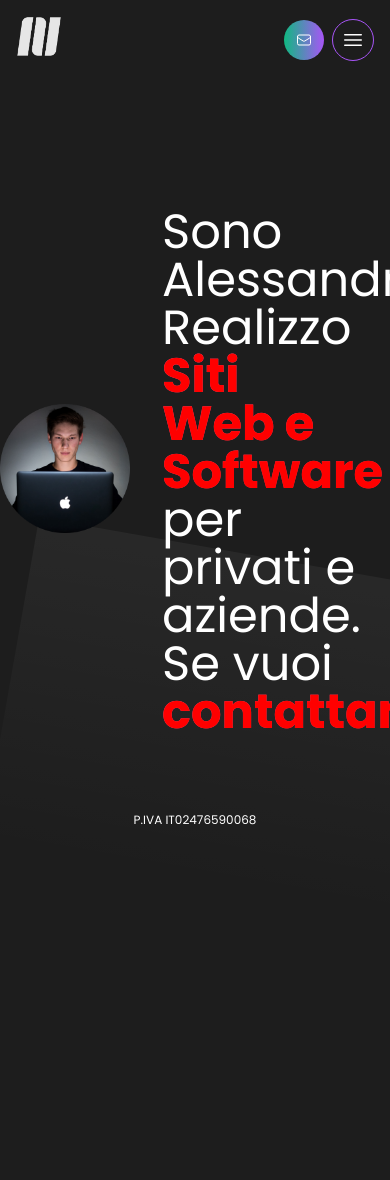
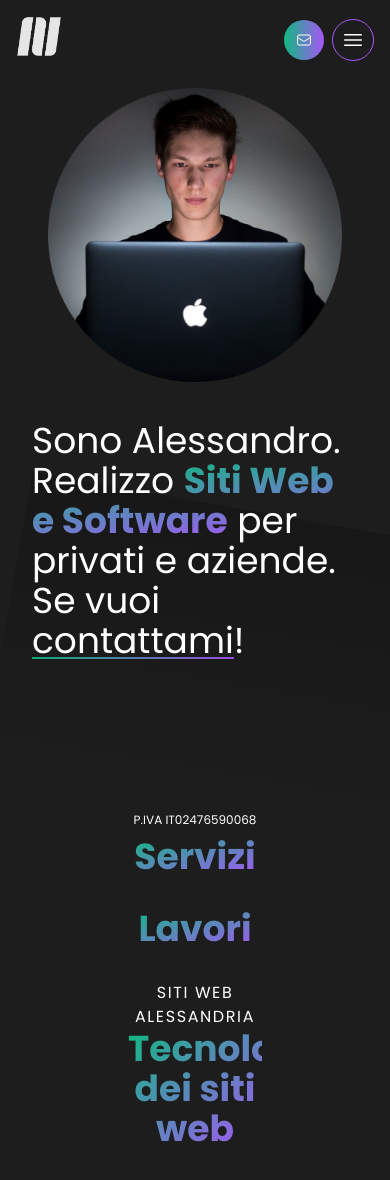
Before and after one commit to alessandroalessio/a2area.it, a Next.js app: page / in a window 390 px wide. Before the commit the page ends 912 px from the top, so only its background shows below. Built offline with nearby package versions, Linux system fonts and the light colour scheme.

Commit message:
Completed Hero without animations

```diff
--- a/components/Footer/Footer.js
+++ b/components/Footer/Footer.js
@@ -3,6 +3,7 @@ const commonData = require('../../data/common.json')
 function Footer(){
     return(
         <>
+
             <div className="fixed w-full bottom-0 left-0 text-center p-4 text-xs bg-dark">
                 P.IVA {commonData.VATNumber}
             </div>
--- a/pages/index.js
+++ b/pages/index.js
@@ -20,16 +20,30 @@ export default function Home() {
       <main>
         <Navbar />
 
-        <div className="hero pt-24 pb-36">
-          <div className="max-w-6xl mx-auto flex items-center h-1/2">
-            <div className="w-4/12">
-              <Image src={Me} title="Alessandro Alessio" alt="Alessandro Alessio" />
+        <div className="hero pt-0 md:pt-24 pb-36">
+          <div className="max-w-6xl mx-auto md:flex items-center h-1/2">
+            <div className="w-full md:w-4/12 pt-2 px-12 md:p-0">
+              <Image src={Me} title="Alessandro Alessio" alt="Alessandro Alessio" className="w-1/4 md:w-full" />
             </div>
-            <div className="w-8/12">
-              <h2 className="text-5xl p-8">Sono Alessandro.<br /> Realizzo <strong>Siti Web e Software</strong><br /> per privati e aziende.<br /> Se vuoi <a title="Preventivo Realizzazione Sito Web Alessandria"><strong>contattami</strong></a>!</h2>
+            <div className="w-full md:w-8/12">
+              <h2 className="text-4xl md:text-2xl lg:text-5xl p-8 md:p-8">
+                Sono Alessandro.<br />
+                Realizzo <strong>Siti Web e Software</strong> per privati e aziende.<br />
+                Se vuoi <Link href=""><a title="Preventivo Realizzazione Sito Web Alessandria">contattami</a></Link>!</h2>
             </div>
           </div>
         </div>
+
+        <section className="px-32 mb-8 text-center">
+          <h2 className="font-extrabold text-4xl text-transparent bg-clip-text bg-gradient-to-br from-emerald-500 to-purple-500">Servizi</h2>
+        </section>
+        <section className="px-32 mb-8 text-center">
+          <h2 className="font-extrabold text-4xl text-transparent bg-clip-text bg-gradient-to-br from-emerald-500 to-purple-500">Lavori</h2>
+        </section>
+        <section className="px-32 mb-8 text-center">
+          <h3 className="text-md uppercase tracking-widest">Siti Web Alessandria</h3>
+          <h2 className="font-extrabold text-4xl text-transparent bg-clip-text bg-gradient-to-br from-emerald-500 to-purple-500">Tecnologia dei siti web</h2>
+        </section>
 
         <Footer />
       </main>
--- a/styles/globals.scss
+++ b/styles/globals.scss
@@ -8,6 +8,12 @@ body{
     background-color: #1D1D1D;
     color: #fff;
 }
+
+strong{
+     @apply font-extrabold text-transparent bg-clip-text bg-gradient-to-br from-emerald-500 to-purple-500;
+}
+
+
 
 .hero{
     position: relative;
@@ -21,13 +27,34 @@ body{
         width: 200%;
         height: 100%;
         transform: rotate(10deg);
-        background: rgb(255,255,255);
-        background: linear-gradient(180deg, rgba(255,255,255,0.05) 0%, rgba(255,255,255,0) 40%);
+        background: rgb(0, 0, 0);
+        background: linear-gradient(180deg, rgba(0, 0, 0, 0.2) 0%, rgba(255, 255, 255, 0) 40%);
     }
 
-    strong{
-        color: red;
-        @apply bg-clip-text bg-gradient-to-br from-pink-400 to-red-600;
+    a{
+        position: relative;
+        overflow: hidden;
+        @apply text-transparent bg-clip-text bg-white;
+        @apply inline duration-500 ease-in-out;
+        &:after{
+            content: "";
+            position:absolute;
+            z-index: -1;
+            display: block;
+            bottom: 0.2em;
+            left: 0%;
+            width: 100%;
+            height: 0.05em;
+            // transform: translateY(100%);
+            @apply bg-gradient-to-r from-emerald-500 to-purple-500 duration-500 ease-in-out;
+        }
+        &:hover{
+            @apply text-transparent bg-clip-text bg-gray-900;
+            &:after{
+                height: 1em;
+                // transform: translateY(-100%);
+            }
+        }
     }
 }
 
```
